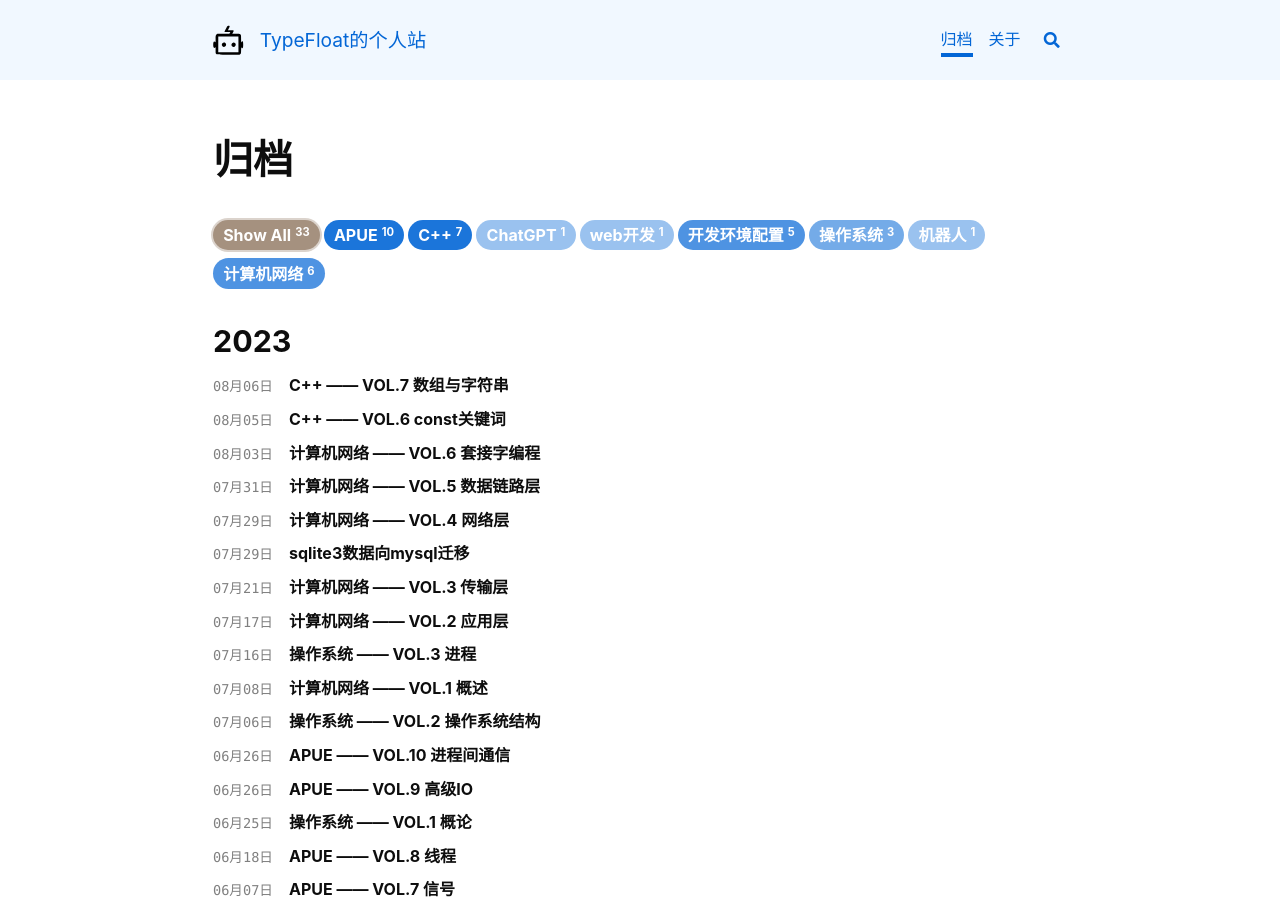
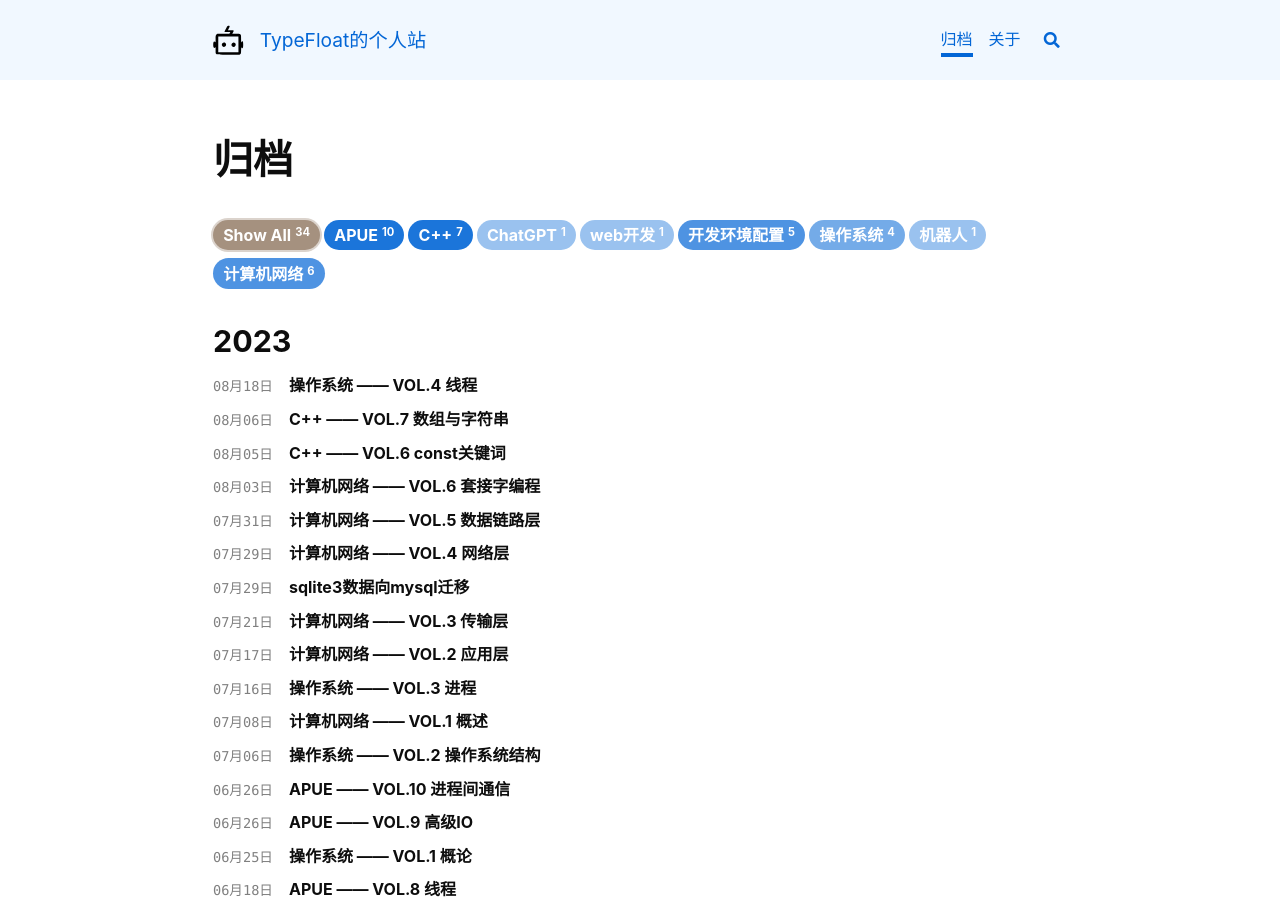
Before and after one commit to TypeFloat/TypeFloat.github.io, a Jekyll site: the page built from archive.html, in a window 1280 px wide and 900 px high. Built offline with Jekyll 4.4.1, drawn with Linux system fonts in a browser that asks for light colours; nearby versions of some CDN libraries; some of the changed lines change nothing that is shown.

Commit message:
添加新的内容

```diff
--- a/_data/navigation.yml
+++ b/_data/navigation.yml
@@ -100,6 +100,8 @@ os:
         url: /2023/07/06/os-2.html
       - title: VOL.3 进程
         url: /2023/07/16/os-3.html
+      - title: VOL.4 线程
+        url: /2023/08/18/os-4.html
 
 cn:
   - title:  计算机网络
--- /dev/null
+++ b/_posts/2023-08-18-os-4.md
@@ -0,0 +1,66 @@
+---
+title: 操作系统 —— VOL.4 线程
+tags: "操作系统"
+key: os-4
+sidebar:
+  nav: os
+---
+
+本系列是操作系统学习的记录笔记，参考了书籍《操作系统概念》。文章主要介绍线程的相关内容。<!--more-->
+
+
+# 概述
+
+- 每个线程是CPU使用的一个基本单元
+- 一个线程包括线程ID、程序计数器、寄存器组和堆栈，它与同一进程的其他线程共享代码段、数据段和其他操作系统资源
+- 一个进程一般具有多个线程，这样的进程能同时执行多个任务
+- 操作系统创建多个进程比在一个进程中创建多个线程的开销要大
+- 进程间通信比线程间通信更加复杂
+- 优点：
+  - 响应性高：如果一个交互程序采用多线程，即使部分阻塞或执行冗余操作，它仍可以继续执行，从而增加了对用户的响应程度
+  - 资源共享：进程只能通过共享内存等技术实现资源共享，而线程默认共享它们所属进程的内存和资源
+  - 经济性：进程创建所需的内存和资源分配非常昂贵
+  - 可伸缩性：对于多处理器体系结构，多线程的优点更大，因为多线程可在多处理器核上并行运行
+
+# 多处理器编程
+
+- 并发性：指通过CPU上下文切换，在同一时间段内执行多个任务的情况
+- 并行性：指多核系统，在同一时刻执行多个任务的情况
+
+# 多线程模型
+
+首先声明两类线程：用户线程：位于内核之上，其管理无需内核支持。内核线程：由操作系统来支持与管理。
+
+常见的多线程模型有：
+
+- 多对一模型
+  - 映射多个用户级线程到一个内核线程，线程管理是由用户空间的线程库完成，因此效率更高；
+  - 如果一个线程执行阻塞系统调用，那么整个进程将会被阻塞；
+  - 任一时间只有一个线程可以访问内核，多个线程不能并行运行在多处理核系统上；
+  - 现代操作系统基本不使用该模型，因为它无法利用多个处理核。
+![](/assets/posts/os-4-1.jpg)
+
+- 一对一模型
+  - 映射每个用户线程到一个内核线程；
+  - 该模型在一个线程执行阻塞系统调用时，能够允许另一个线程继续执行，所以提供了比多对一模型更好的并发功能；
+  - 允许多个线程并行运行在多处理器系统上；
+  - 缺点是创建一个用户线程就需要创建一个对应的内核线程，但创建内核线程的开销会影响应用程序的性能。
+![](/assets/posts/os-4-2.jpg)
+
+- 多对多模型
+  - 多路复用多个用户线程到同样数量或更少数量的内核线程；
+  - 可以创建任意多的用户线程，且相应内核线程在多处理器系统上并发执行；
+  - 当一个线程执行阻塞系统调用时，内核可以调用另一个线程来执行。
+![](/assets/posts/os-4-3.jpg)
+
+- 双层模型
+  - 多对多模型的变种，仍采用多路复用机制；
+  - 允许绑定某个用户线程到一个内核线程。
+![](/assets/posts/os-4-4.jpg)
+
+- 线程池
+  - 在进程开始时创建一定数量的线程并加到池中等待工作。
+  - 优点：
+    - 用现有线程服务请求比等待创建一个线程更快；
+    - 线程池限制了创建的线程数量；
+    - 将执行任务从创建任务的机制中分离出来 。
```
Also changed, not shown: assets/posts/os-4-1.png (added), assets/posts/os-4-2.png (added), assets/posts/os-4-3.png (added), assets/posts/os-4-4.png (added).
